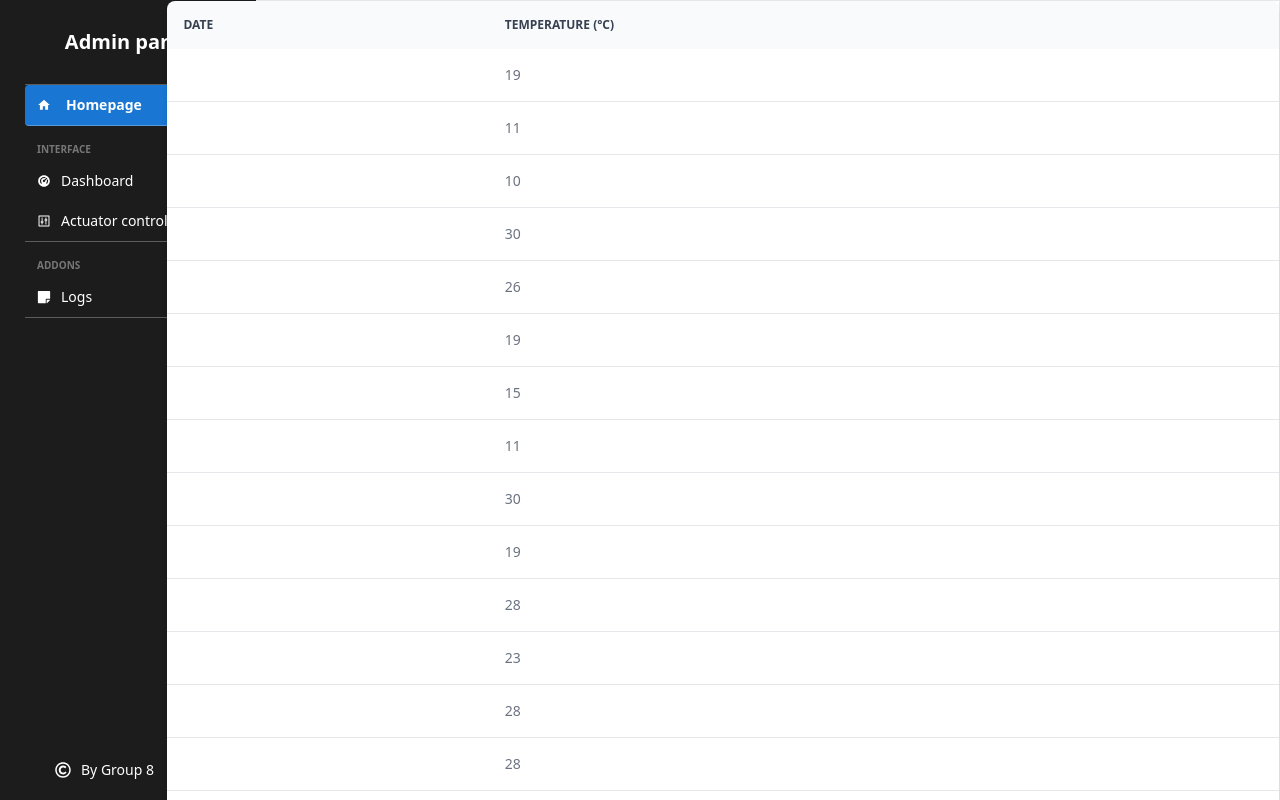
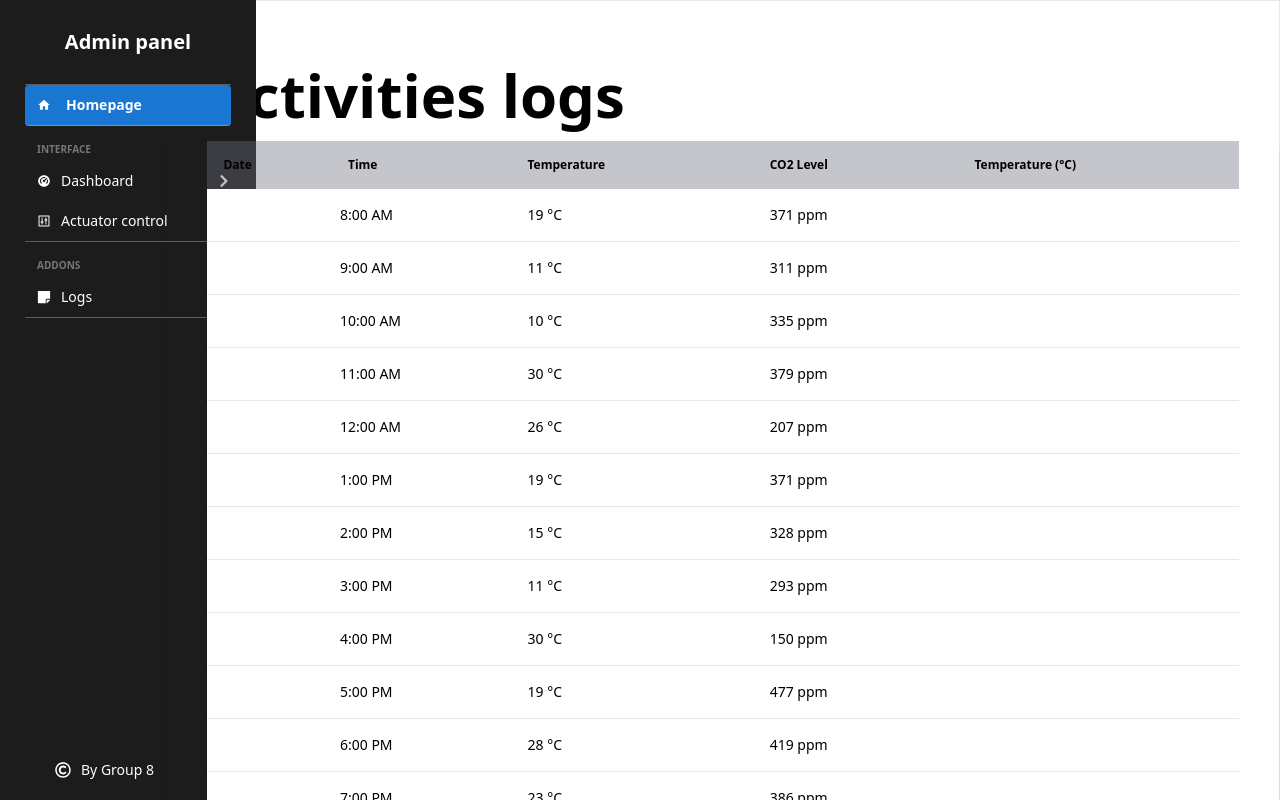
Before and after one commit to khizerkhan-2316/kos.client, a React (Create React App) app: page /logs in a window 1280 px wide. Shown: the top 800 px of the page. Built offline with nearby package versions, Linux system fonts and the light colour scheme.

Commit message:
Logs is up

```diff
--- a/src/pages/Dashboard.js
+++ b/src/pages/Dashboard.js
@@ -6,8 +6,8 @@ import {data} from "../data/mockData.js"
 function Dashboard() {
   return (
     <div className="w-[87%] ml-[13%]">
-      <h1 className="mt-[20px] p-10 text-4xl font-semibold leading-tight text-gray-900 md:text-5xl lg:text-6xl">Dashboard</h1>
-      <h2 className="p-10 text-3xl font-semibold text-gray-900">Temperature and CO2 Level</h2>
+      <h1 className="mt-[20px] p-10 text-4xl font-semibold leading-tight text-black md:text-5xl lg:text-6xl">Dashboard</h1>
+      <h2 className="p-10 text-3xl font-semibold text-black">Temperature and CO2 Level</h2>
 
       <div className='flex'>
         <div className='basic-[70%] mt-[-20px]'>
--- a/src/pages/Homepage.js
+++ b/src/pages/Homepage.js
@@ -7,12 +7,12 @@ function Homepage() {
 
   return (
     <div className="container mx-auto border" style={{ background: '#F4F4F4', width: '87%', marginLeft: '13%' }}>
-      <h1 className="mt-16 mb-4 px-10 text-4xl font-semibold leading-tight text-gray-900 md:text-5xl lg:text-6xl">Welcome, User's Name</h1>
+      <h1 className="mt-16 mb-4 px-10 text-4xl font-semibold leading-tight text-black md:text-5xl lg:text-6xl">Welcome, User's Name</h1>
 
       {/* Radiator Status Table */}
-      <h2 className="px-10 mt-10 text-3xl font-semibold text-gray-900">Radiator Status</h2>
-      <div className="mt-4 overflow-x-auto px-10 ">
-        <table className="w-full text-sm text-left text-gray-900 bg-black bg-opacity-50 rounded-lg">
+      <h2 className="px-10 mt-10 text-3xl font-semibold text-black">Radiator Status</h2>
+      <div className="mt-4 overflow-x-auto px-10 rounded-lg">
+        <table className="w-full text-sm text-left text-black bg-black bg-opacity-50 rounded-lg">
           <thead className="text-xs uppercase bg-gray-200">
             <tr>
               <th scope="col" className="px-6 py-3">Id</th>
@@ -37,9 +37,9 @@ function Homepage() {
       </div>
 
       {/* Window Status Table */}
-      <h2 className="px-10 mt-10 text-3xl font-semibold text-gray-900">Window Status</h2>
+      <h2 className="px-10 mt-10 text-3xl font-semibold text-black">Window Status</h2>
       <div className="mt-4 overflow-x-auto px-10">
-        <table className="w-full text-sm text-left text-gray-900 bg-black bg-opacity-50 rounded-lg">
+        <table className="w-full text-sm text-left text-black bg-black bg-opacity-50 rounded-lg">
           <thead className="text-xs uppercase bg-gray-200">
             <tr>
               <th scope="col" className="px-6 py-3">Id</th>
--- a/src/pages/Logs.js
+++ b/src/pages/Logs.js
@@ -4,23 +4,36 @@ import { data } from "../data/mockData.js";
 function Logs() {
   return (
     <div className="w-[87%] border ml-[13%]">
-      <div className="relative overflow-x-auto shadow-md sm:rounded-lg">
-      <table className="w-full text-sm text-left rtl:text-right text-gray-500 dark:text-gray-400">
-        <thead className="text-xs text-gray-700 uppercase bg-gray-50 dark:bg-gray-700 dark:text-gray-400">
+     <h1 className="mt-16 mb-4 px-10 text-4xl font-semibold leading-tight text-black md:text-5xl lg:text-6xl">Activities logs </h1>
+      <div className="relative overflow-x-auto shadow-md sm:rounded-lg px-10 ">
+      <table className="w-full text-sm text-left rtl:text-right text-gray-500 dark:text-gray-400 ">
+        <thead className="text-xs text-black bg-gray-500 bg-opacity-40 rounded-lg">
           <tr>
             <th scope="col" className="p-4">
               Date
             </th>
             <th scope="col" className="px-6 py-3">
+              Time
+            </th>
+            <th scope="col" className="px-6 py-3">
+              Temperature
+            </th>
+            <th scope="col" className="px-6 py-3">
+              CO2 Level
+            </th>
+            <th scope="col" className="px-6 py-3">
               Temperature (°C)
             </th>
+
           </tr>
         </thead>
         <tbody>
           {data.map((entry, index) => (
-            <tr key={index} className="bg-white border-b dark:bg-gray-800 dark:border-gray-700 hover:bg-gray-50 dark:hover:bg-gray-600">
+            <tr key={index} className="bg-white border-b text-black">
               <td className="p-4">{entry.date}</td>
-              <td className="px-6 py-4">{entry.temperature}</td>
+              <td className="p-4">{entry.time}</td>
+              <td className="px-6 py-4">{entry.temperature} °C</td>
+              <td className="px-6 py-4">{entry.co2Level} ppm</td>
             </tr>
           ))}
         </tbody>
```
